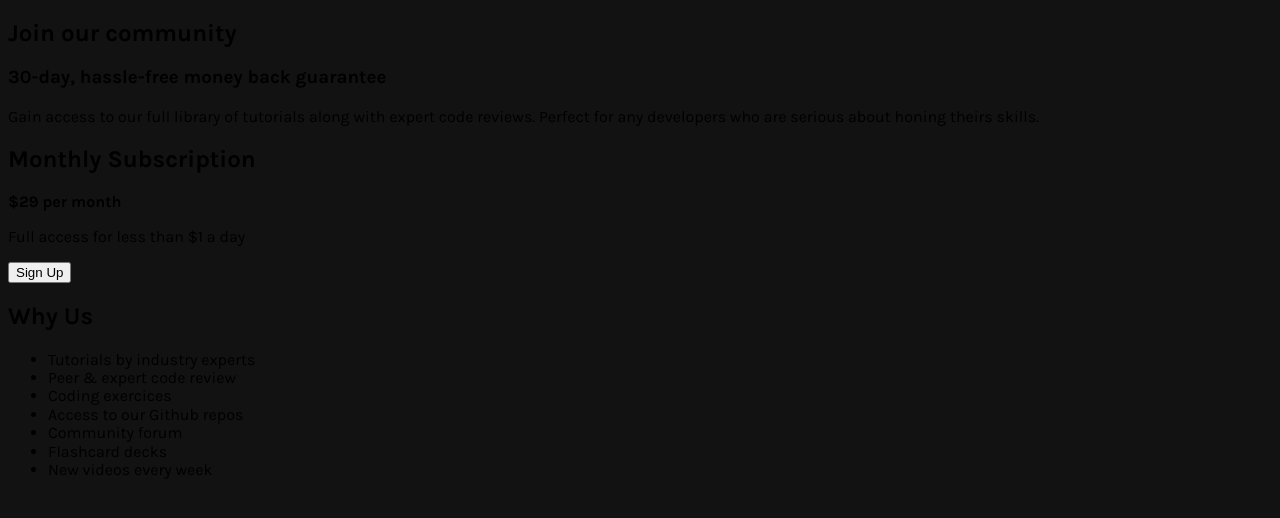
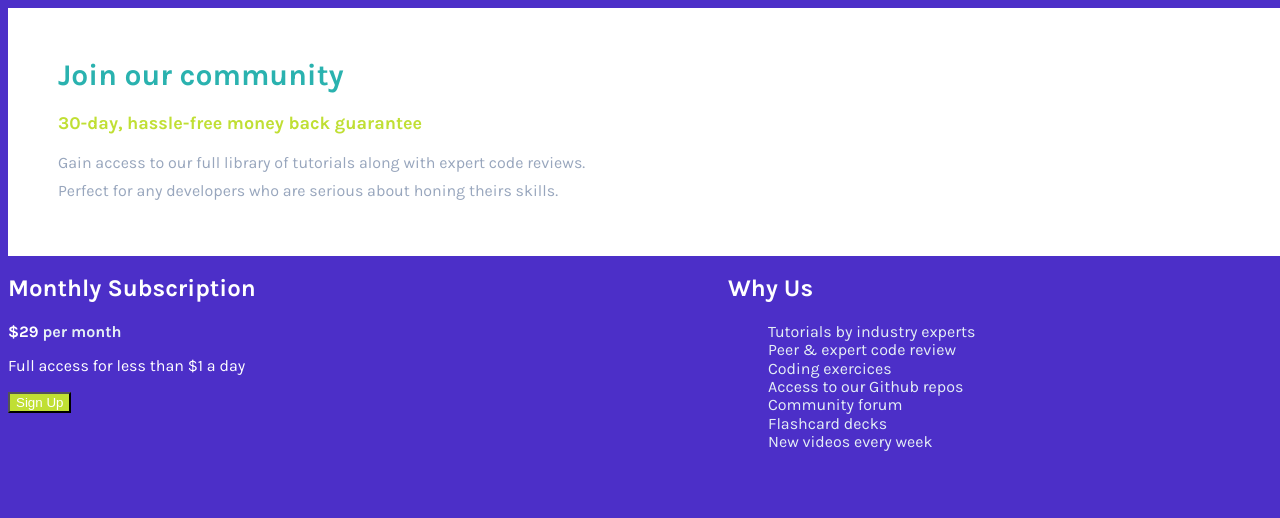
Before and after one commit to alex-vu/single-price-grid-component-master, a website: page index.html in a window 1280 px wide. Shown: the top 518 px of the page. Drawn offline with Linux system fonts and the light colour scheme.

Commit message:
Remanage Scss files & complete styling of community section (#2)

```diff
--- a/assets/scss/_community.scss
+++ b/assets/scss/_community.scss
@@ -1,3 +1,3 @@
-h1 {
-  color: purple;
+.community {
+  background: $nt-white;
 }
--- /dev/null
+++ b/assets/scss/_global.scss
@@ -0,0 +1,30 @@
+/* Default Styles */
+html {
+  box-sizing: border-box;
+  font-size: 10px;
+}
+
+*,
+*::before,
+*::after {
+  box-sizing: inherit;
+}
+
+/*** Global Styles ***/
+body {
+  background: #4c2fc8;
+  font-size: 1.6rem;
+  font-family: "Karla", sans-serif;
+  @include f400;
+  line-height: 1.15;
+}
+
+ul,
+ol {
+  list-style: none;
+}
+
+.container {
+  width: 1440px;
+  margin: 0 auto;
+}
--- /dev/null
+++ b/assets/scss/_mixins.scss
@@ -0,0 +1,13 @@
+/* Mixins */
+@mixin f400 {
+  font-weight: 400;
+}
+
+@mixin f700 {
+  font-weight: 700;
+}
+
+@mixin grid($columns) {
+  display: grid;
+  grid-template-columns: $columns;
+}
--- /dev/null
+++ b/assets/scss/_utilityClass.scss
@@ -0,0 +1,56 @@
+/*** Utility Class ***/
+
+/*---- Colors ----*/
+.pm-cyan {
+  color: $pm-cyan;
+}
+
+.pm-yellow {
+  color: $pm-yellow;
+}
+
+.nt-white {
+  color: $nt-white;
+}
+
+.nt-grayBlue {
+  color: $nt-grayBlue;
+}
+
+.nt-lightGray {
+  color: $nt-lightGray;
+}
+
+.bg-pm-yellow {
+  background: $pm-yellow;
+}
+
+.lg-text {
+  font-size: 3rem;
+}
+
+/*---- Layout ----*/
+.two-block {
+  @include grid(1fr 1fr);
+}
+
+.section {
+  padding: 50px;
+}
+
+.section {
+  &__title {
+    margin: 0 0 20px 0;
+  }
+
+  &__subtitle {
+    font-size: 1.8rem;
+    margin: 0 0 16px 0;
+  }
+
+  &__text {
+    max-width: 600px;
+    margin: 0;
+    line-height: 1.76;
+  }
+}
--- /dev/null
+++ b/assets/scss/_variables.scss
@@ -0,0 +1,6 @@
+/* Variables */
+$pm-cyan: hsl(179, 62%, 43%);
+$pm-yellow: hsl(71, 73%, 54%);
+$nt-white: #ffffff;
+$nt-lightGray: hsl(204, 43%, 93%);
+$nt-grayBlue: hsl(218, 22%, 67%);
--- a/assets/scss/main.scss
+++ b/assets/scss/main.scss
@@ -1,28 +1,9 @@
-html {
-  box-sizing: border-box;
-  font-size: 10px;
-}
+@import "_variables";
+@import "_mixins";
+@import "_utilityClass";
+@import "_global";
 
-*,
-*::before,
-*::after {
-  box-sizing: inherit;
-}
-
-body {
-  background: rgb(18, 18, 18);
-  font-size: 1.6rem;
-  font-family: "Karla", sans-serif;
-  font-weight: 400;
-  line-height: 1.15;
-}
-
-/*** Global Styles ***/
-.container {
-  width: 1440px;
-  margin: 0 auto;
-}
-
+/* Components */
 @import "_community";
 @import "_subscription-pricing";
 @import "_subscription-about";
--- a/index.html
+++ b/index.html
@@ -17,9 +17,9 @@
         <section class="section community">
           <h2 class="section__title lg-text pm-cyan">Join our community</h2>
           <h3 class="section__subtitle pm-yellow">30-day, hassle-free money back guarantee</h3>
-          <p class="section__text nt-grayBlue">Gain access to our full library of tutorials along with expert code reviews. Perfect for any developers who are serious about honing theirs skills.</p>
+          <p class="section__text nt-grayBlue">Gain access to our full library of tutorials along with expert code reviews.<br /> Perfect for any developers who are serious about honing theirs skills.</p>
         </section>
-        <div class="grid">
+        <div class="two-block">
           <section class="block subscription">
             <div class="block__container">
               <h2 class="block__title sm-text nt-white">Monthly Subscription</h2>
```
Also changed, not shown: assets/css/main.css.
